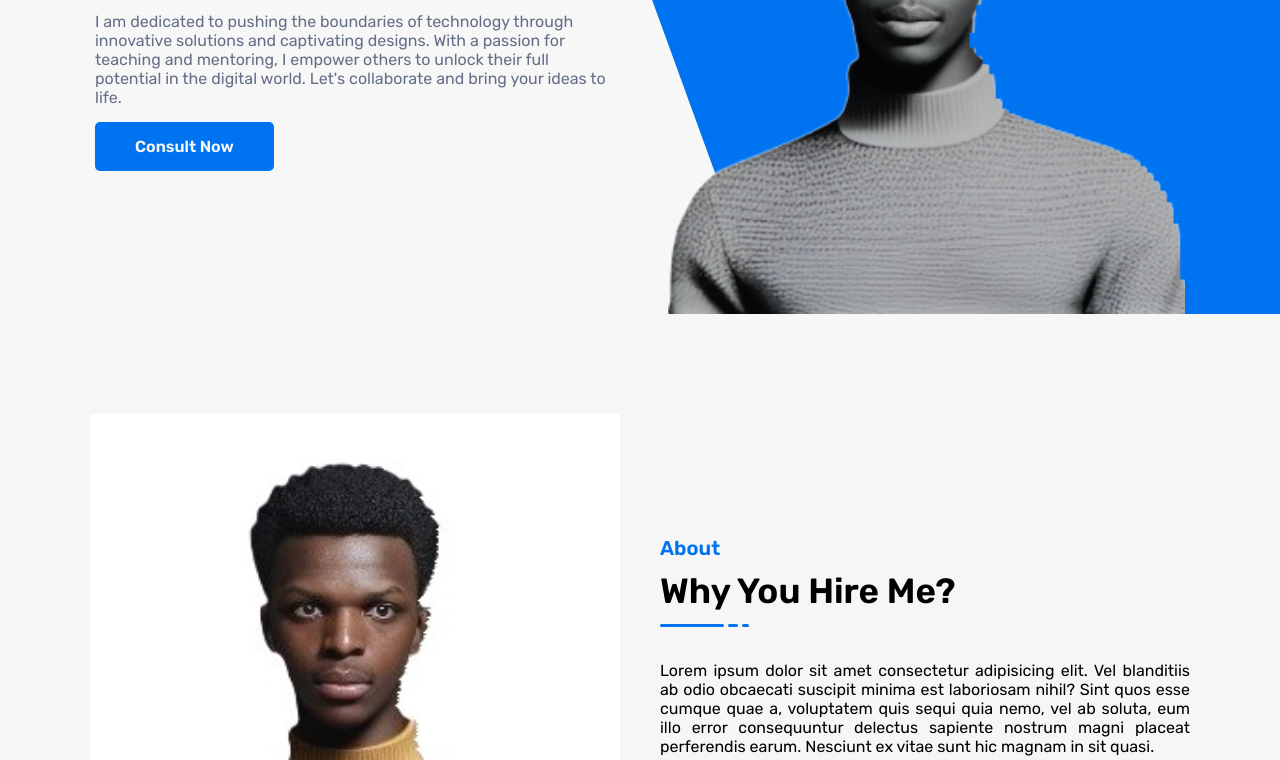
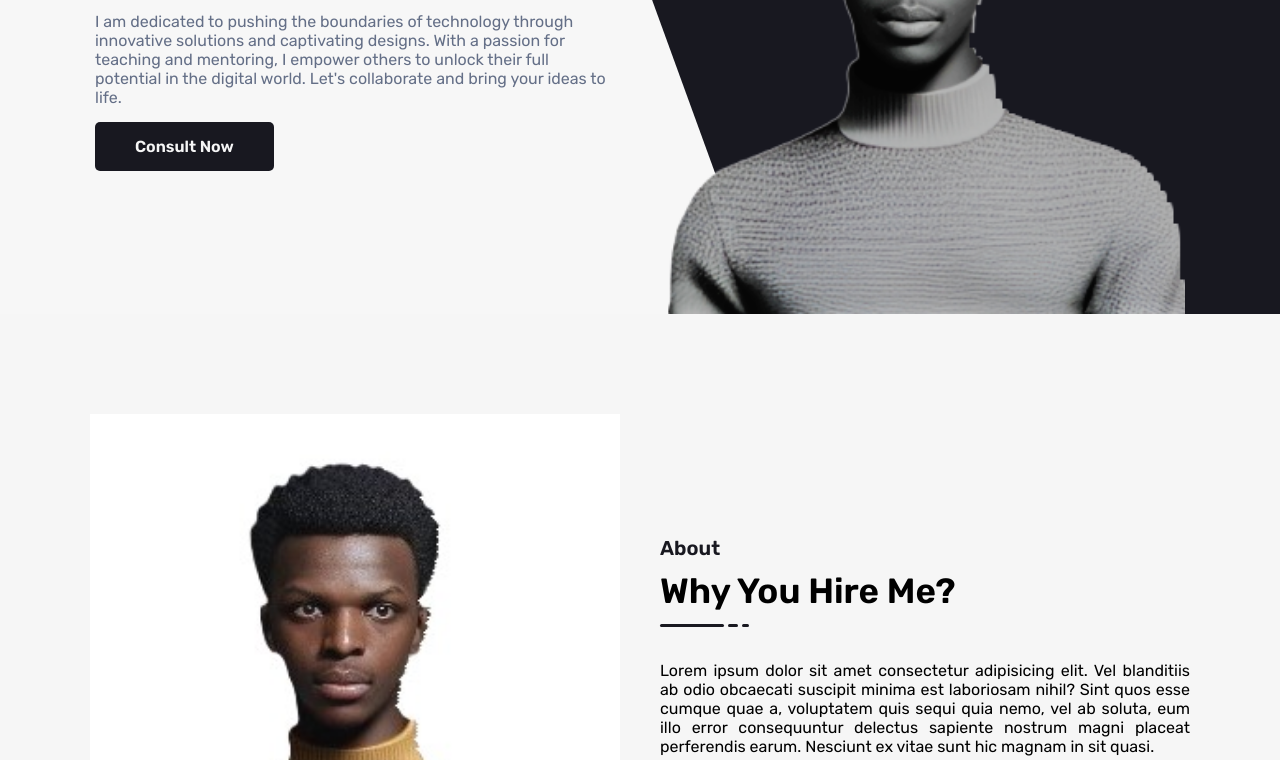
Before and after one commit to iwmvictor/amiwm, a plain HTML site: page index.html in a window 1280 px wide. Shown: the part 381-1141 px from the top of the page. Drawn offline with Linux system fonts and the light colour scheme.

Commit message:
first commit

```diff
--- a/css/style.css
+++ b/css/style.css
@@ -6,9 +6,9 @@ html {
 }
 
 :root {
-  --main-color: #0074f0;
+  --main-color: #181820;
   --shadow-black-100: 0 5px 15px rgba(0, 0, 0, 0.2);
-  --black-900: #181820;
+  --black-900: #140129;
   --black-400: #646f87;
   --black-100: #f7f7f7;
   --white: #f6f6f6;
```
Also changed, not shown: images/about_heroo.png (deleted), images/heroo.png (deleted).
